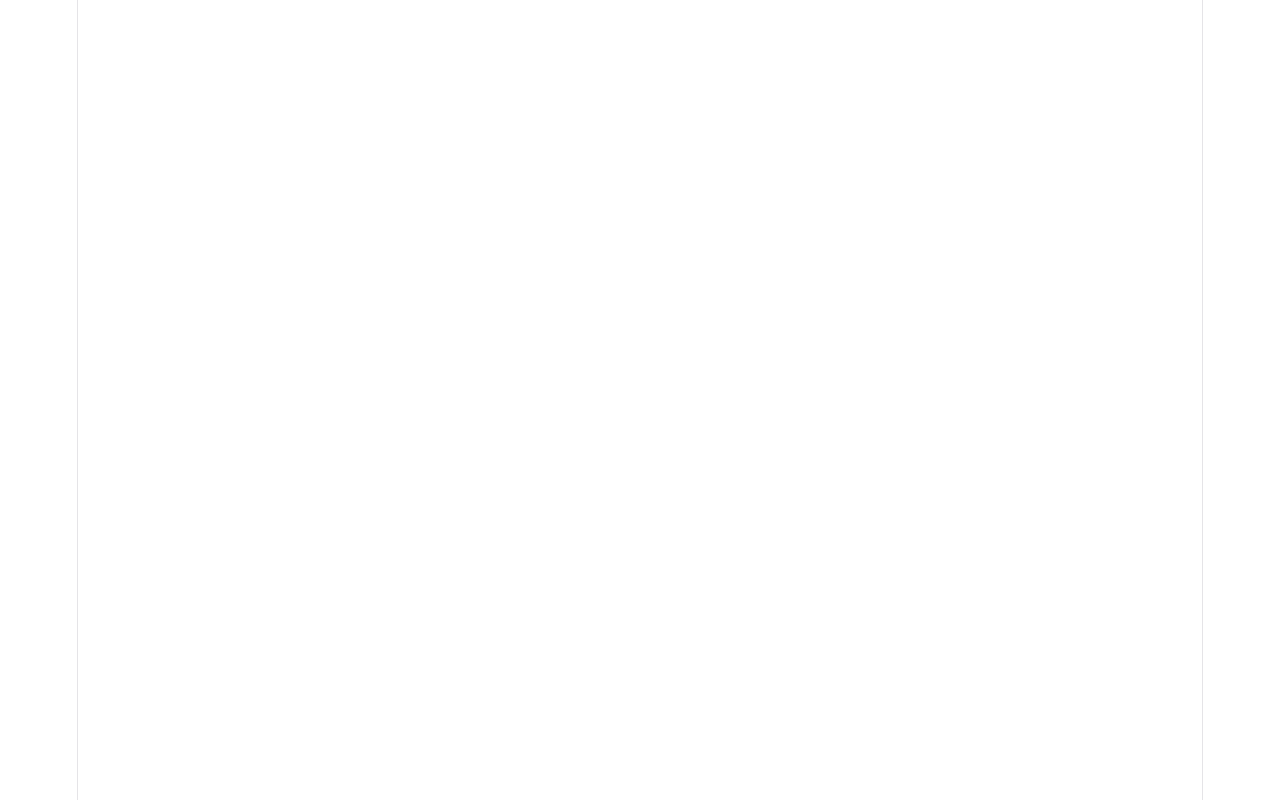
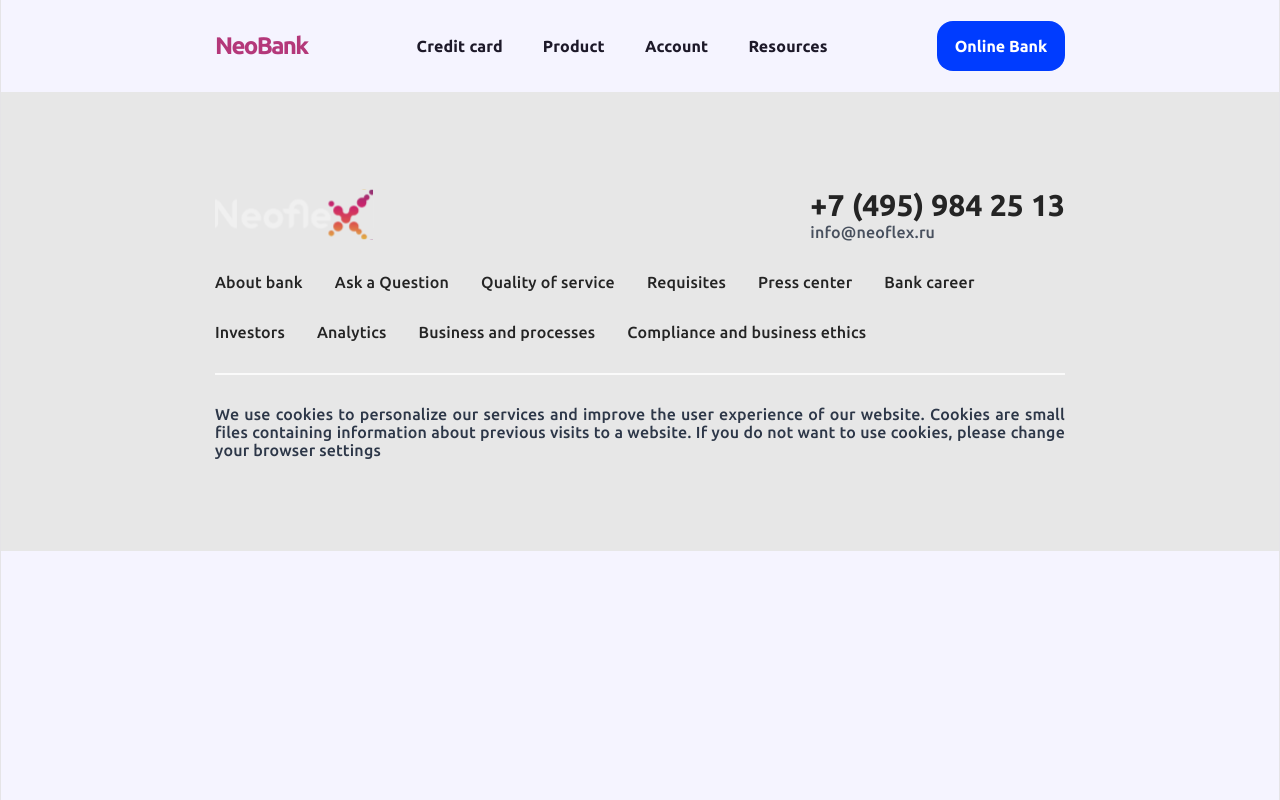
Before and after one commit to litelp/Neoflex-project, a React (Vite) app: page / in a window 1280 px wide. Built offline with nearby package versions, Linux system fonts and the light colour scheme.

Commit message:
refactor: add react-router and create a basic app structure

```diff
--- a/package.json
+++ b/package.json
@@ -14,7 +14,8 @@
   "dependencies": {
     "react": "^19.2.4",
     "react-dom": "^19.2.4",
-    "react-router-dom": "^7.13.2"
+    "react-router-dom": "^7.13.2",
+    "sass": "^1.98.0"
   },
   "devDependencies": {
     "@commitlint/cli": "^20.5.0",
--- a/src/App.tsx
+++ b/src/App.tsx
@@ -1,7 +1,16 @@
-import './App.css';
+import styles from './App.module.scss';
+import { Footer } from '@components/Footer/Footer';
+import { Header } from '@/components/Header/Header';
 
 function App() {
-  return <></>;
+  return (
+    <>
+      <div className={styles.app}>
+        <Header></Header>
+      </div>
+      <Footer></Footer>
+    </>
+  );
 }
 
 export default App;
--- a/src/index.css
+++ b/src/index.css
@@ -10,10 +10,6 @@
   --social-bg: rgba(244, 243, 236, 0.5);
   --shadow:
     rgba(0, 0, 0, 0.1) 0 10px 15px -3px, rgba(0, 0, 0, 0.05) 0 4px 6px -2px;
-
-  --sans: system-ui, 'Segoe UI', Roboto, sans-serif;
-  --heading: system-ui, 'Segoe UI', Roboto, sans-serif;
-  --mono: ui-monospace, Consolas, monospace;
 
   font: 18px/145% var(--sans);
   letter-spacing: 0.18px;
@@ -51,9 +47,7 @@
 }
 
 #root {
-  width: 1126px;
   max-width: 100%;
-  margin: 0 auto;
   text-align: center;
   border-inline: 1px solid var(--border);
   min-height: 100svh;
@@ -64,13 +58,7 @@
 
 body {
   margin: 0;
-}
-
-h1,
-h2 {
-  font-family: var(--heading);
-  font-weight: 500;
-  color: var(--text-h);
+  background-color: #f5f4ff;
 }
 
 h1 {
--- a/src/main.tsx
+++ b/src/main.tsx
@@ -1,6 +1,7 @@
 import { StrictMode } from 'react';
 import { createRoot } from 'react-dom/client';
 import './index.css';
+import '@/styles/fonts.scss';
 import App from './App.tsx';
 import { BrowserRouter } from 'react-router-dom';
 
```
Also changed, not shown: src/App.css (deleted), 1 other file (tests, documents, lock files or other folders).
